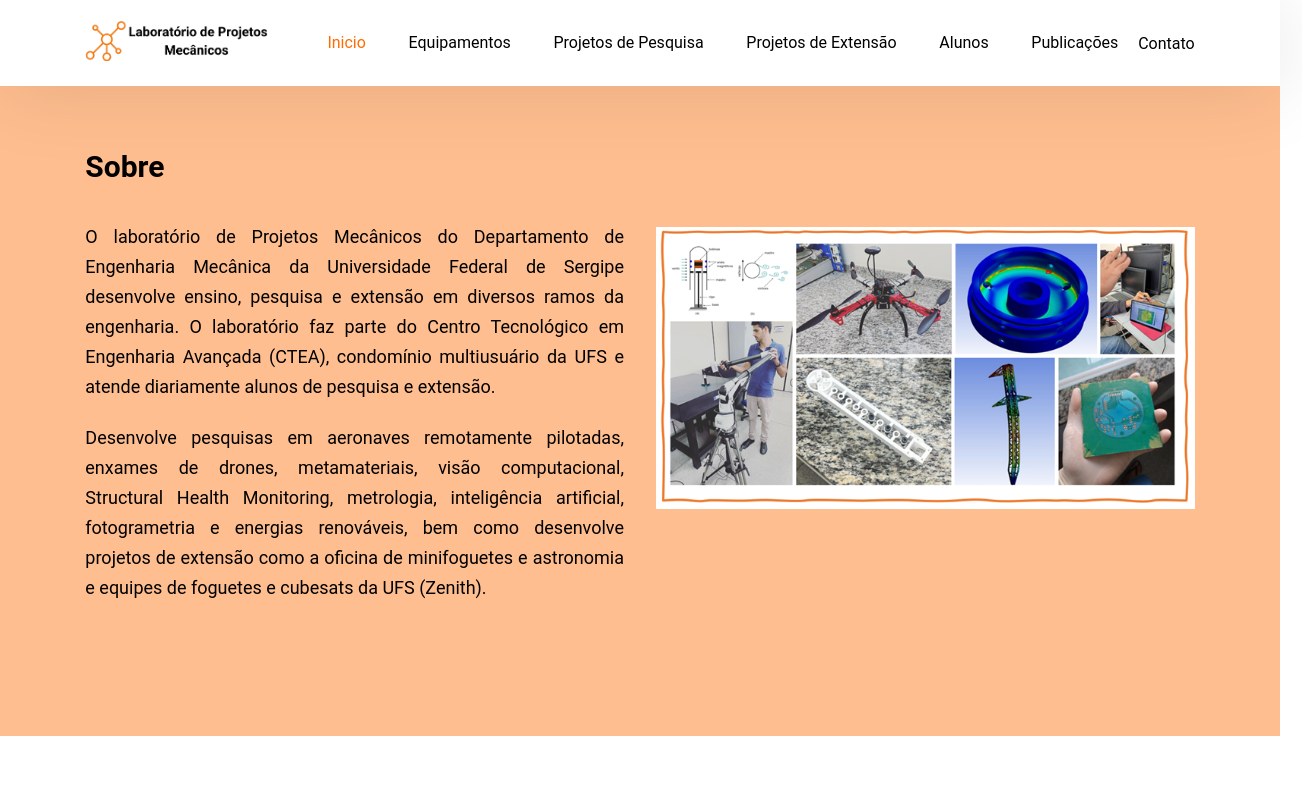
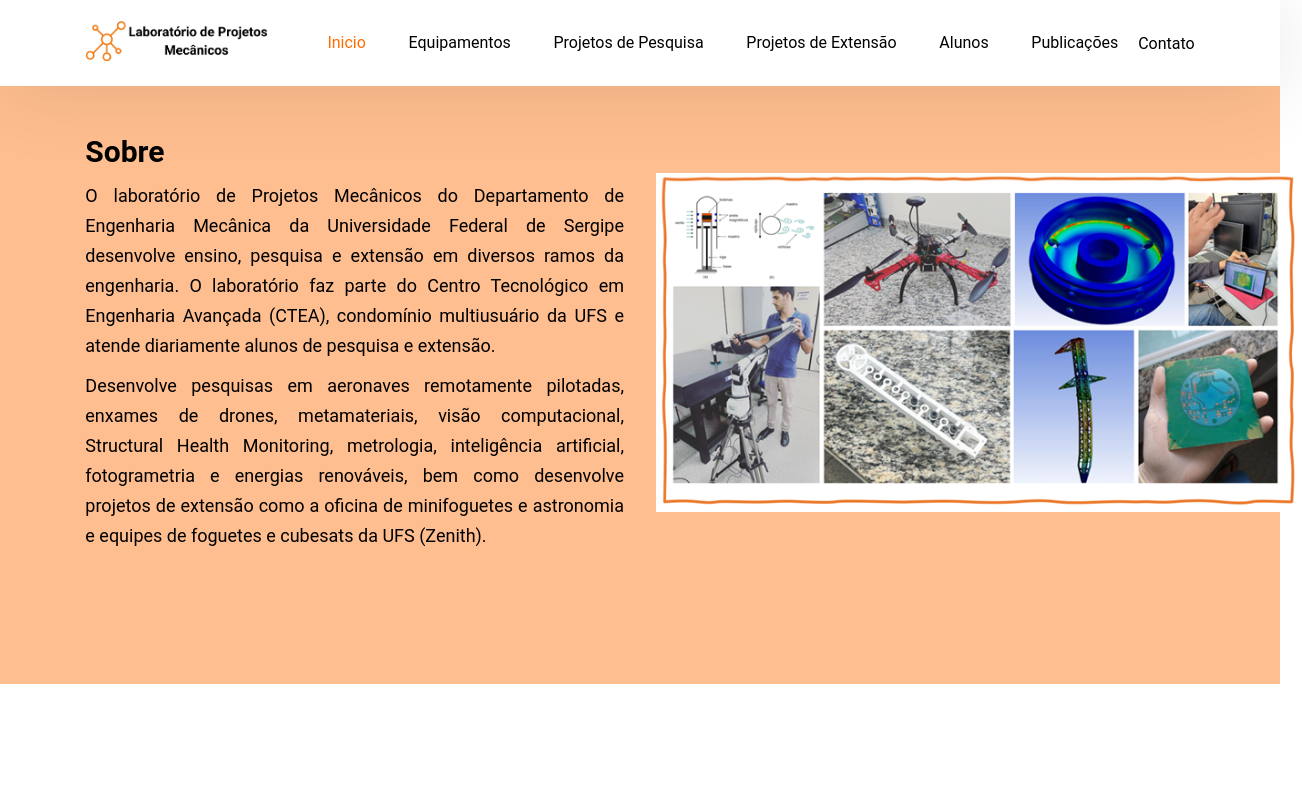
Before and after one commit to lpm-ufs/lpm-site, a React (Create React App) app: page / in a window 1280 px wide. Shown: the top 800 px of the page, 1302 px wide, since content can reach past the window. Built offline with nearby package versions, Linux system fonts and the light colour scheme.

Commit message:
quase_la

```diff
--- a/src/App.css
+++ b/src/App.css
@@ -90,7 +90,7 @@ p {
 h1 {
   font-size: 30px;
   font-weight: 700;
-  line-height: 67px;
+  line-height: 37px;
 }
 /* Heading 2 */
 h2 {
@@ -211,7 +211,7 @@ h2 {
   display: flex;
   flex-direction: column;
   align-items: flex-start;
-  gap: 21.333px;
+  gap: 10.333px;
 }
 .hero--section--content--box > button {
   margin-top: 21.333px;
@@ -236,8 +236,8 @@ h2 {
   display: flex;
 }
 .hero--section--img > img {
-  width: 100%;
-  height: 100%;
+  width: 120%;
+  height: 120%;
 }
 /* Hero Section Style Ends */
 
```
